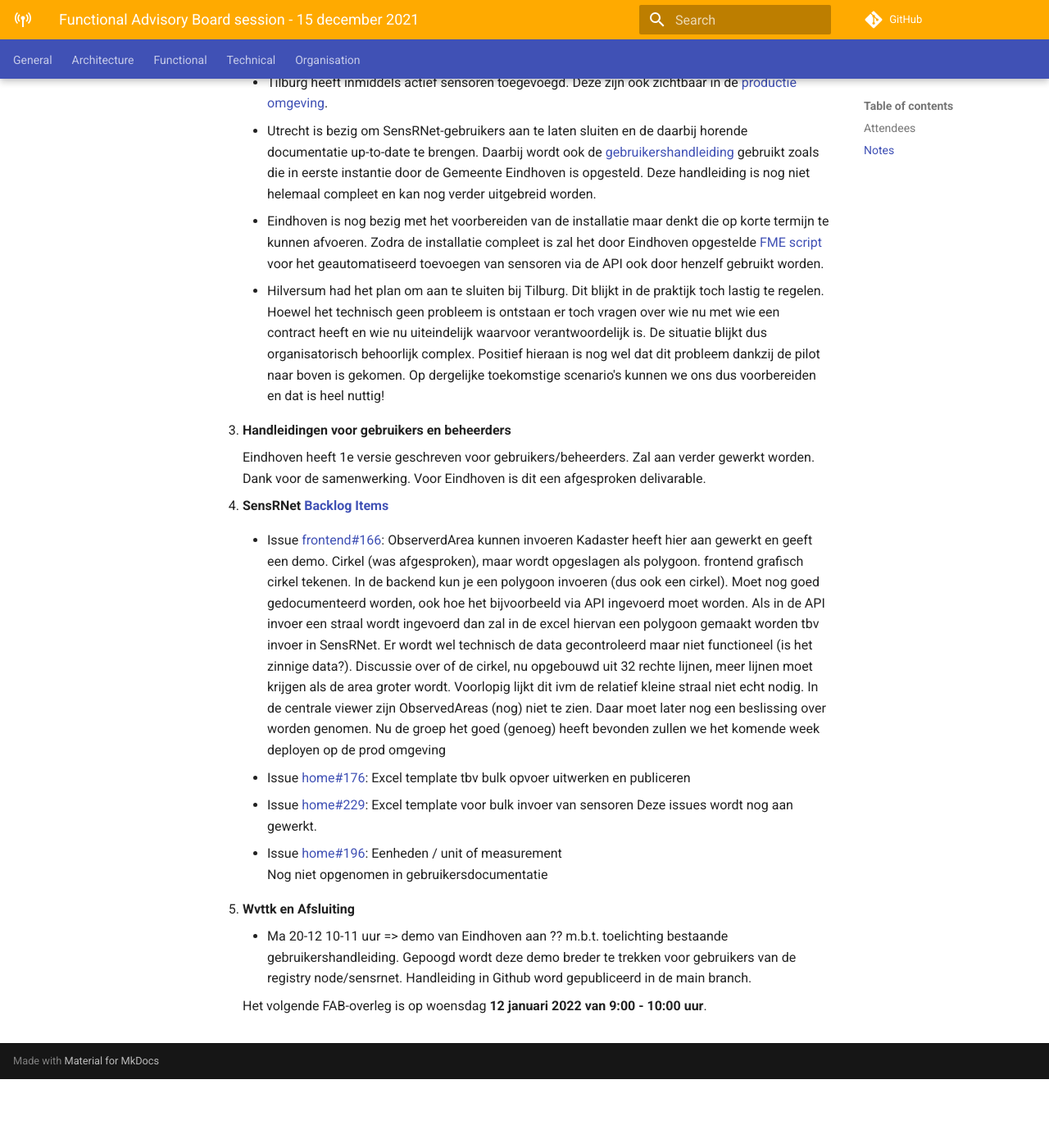
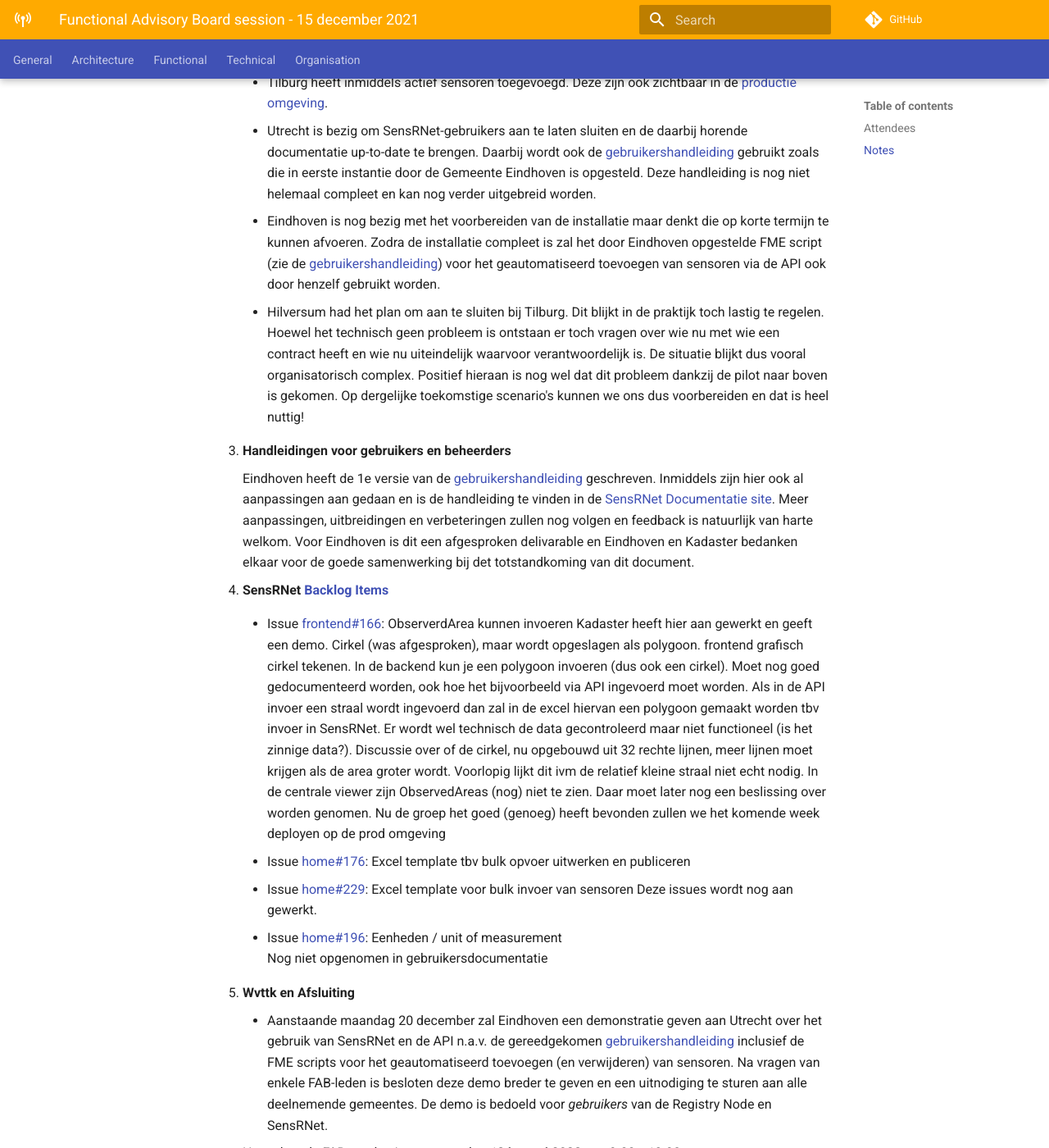
Before and after one commit to kadaster-labs/sensrnet-home, an MkDocs documentation site: the page built from docs/notes/2021-12-15-FAB-notes.md, in a window 1280 px wide and 1400 px high, scrolled down 1450 px. Shown: the whole window at 82% size. Built offline with MkDocs 1.6.1 and Material for MkDocs 9.7.7, drawn with Linux system fonts in a browser that asks for light colours; comment, search, counter and statistics services are not loaded; before the commit the page ends 2766 px from its top, so only the background shows below that.

Commit message:
Update 2021-12-15-FAB-notes.md

```diff
--- a/docs/notes/2021-12-15-FAB-notes.md
+++ b/docs/notes/2021-12-15-FAB-notes.md
@@ -56,18 +56,20 @@
        Deze handleiding is nog niet helemaal compleet en kan nog verder uitgebreid worden.
 
      - Eindhoven is nog bezig met het voorbereiden van de installatie maar denkt die op korte termijn te kunnen afvoeren.
-       Zodra de installatie compleet is zal het door Eindhoven opgestelde [FME script](FME.scripts.bulk.Opvoer.en.Verwijderen.zip) voor het geautomatiseerd toevoegen van sensoren via de API ook door henzelf gebruikt worden.
+       Zodra de installatie compleet is zal het door Eindhoven opgestelde FME script (zie de [gebruikershandleiding](https://kadaster-labs.github.io/sensrnet-home/UserManualNL/)) voor het geautomatiseerd toevoegen van sensoren via de API ook door henzelf gebruikt worden.
 
      - Hilversum had het plan om aan te sluiten bij Tilburg. Dit blijkt in de praktijk toch lastig te regelen.
        Hoewel het technisch geen probleem is ontstaan er toch vragen over wie nu met wie een contract heeft en wie nu uiteindelijk waarvoor verantwoordelijk is.
-       De situatie blijkt dus organisatorisch behoorlijk complex.
+       De situatie blijkt dus vooral organisatorisch complex.
        Positief hieraan is nog wel dat dit probleem dankzij de pilot naar boven is gekomen.
        Op dergelijke toekomstige scenario's kunnen we ons dus voorbereiden en dat is heel nuttig!
 
 3. **Handleidingen voor gebruikers en beheerders**
 
-     Eindhoven heeft 1e versie geschreven voor gebruikers/beheerders. Zal aan verder gewerkt worden. Dank voor de samenwerking. Voor Eindhoven is dit een afgesproken delivarable.
-
+       Eindhoven heeft de 1e versie van de [gebruikershandleiding](https://kadaster-labs.github.io/sensrnet-home/UserManualNL/) geschreven.
+       Inmiddels zijn hier ook al aanpassingen aan gedaan en is de handleiding te vinden in de [SensRNet Documentatie site](https://kadaster-labs.github.io/sensrnet-home/).
+       Meer aanpassingen, uitbreidingen en verbeteringen zullen nog volgen en feedback is natuurlijk van harte welkom.
+       Voor Eindhoven is dit een afgesproken delivarable en Eindhoven en Kadaster bedanken elkaar voor de goede samenwerking bij det totstandkoming van dit document.
 
 3. **SensRNet [Backlog Items](https://github.com/orgs/kadaster-labs/projects/1)**
 
@@ -89,6 +91,8 @@
 
 4. **Wvttk en Afsluiting**
 
-     - Ma 20-12 10-11 uur => demo van Eindhoven aan ?? m.b.t. toelichting bestaande gebruikershandleiding. Gepoogd wordt deze demo breder te trekken voor gebruikers van de registry node/sensrnet. Handleiding in Github word gepubliceerd in de main branch.
+     - Aanstaande maandag 20 december zal Eindhoven een demonstratie geven aan Utrecht over het gebruik van SensRNet en de API n.a.v. de gereedgekomen [gebruikershandleiding](https://kadaster-labs.github.io/sensrnet-home/UserManualNL/) inclusief de FME scripts voor het geautomatiseerd toevoegen (en verwijderen) van sensoren.
+       Na vragen van enkele FAB-leden is besloten deze demo breder te geven en een uitnodiging te sturen aan alle deelnemende gemeentes.
+       De demo is bedoeld voor _gebruikers_ van de Registry Node en SensRNet.
 
      Het volgende FAB-overleg is op woensdag **12 januari 2022 van 9:00 - 10:00 uur**.
```
